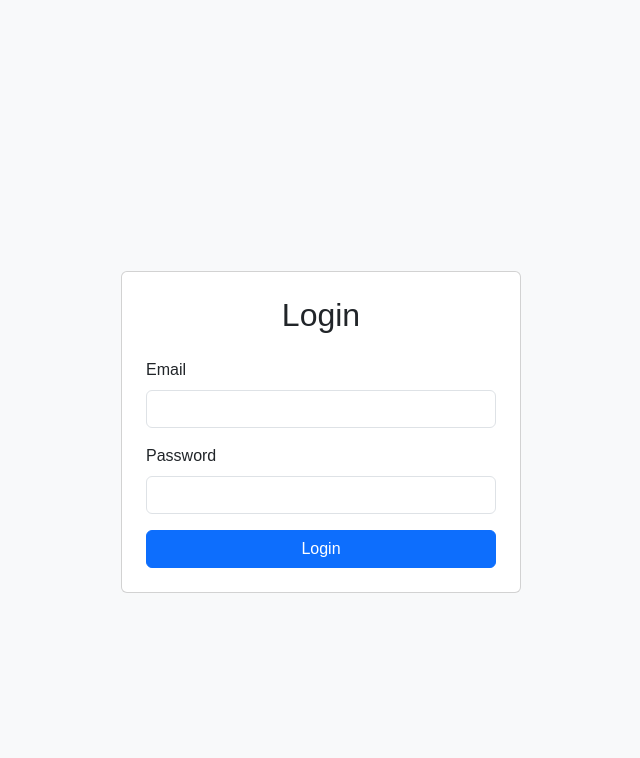
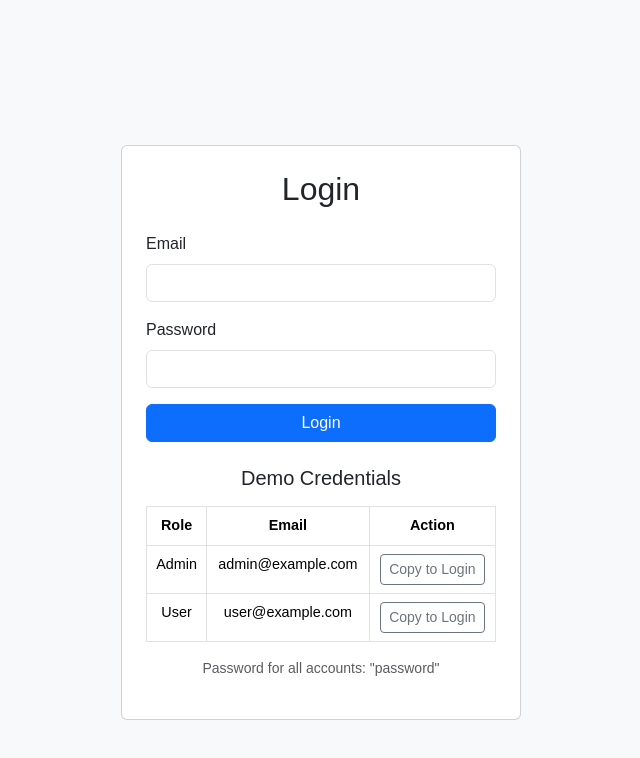
Before and after one commit to mritunjaysk/nextgen, a Vue app: page / in a window 1280 px wide. Shown: the top 758 px of the page, without its empty margins (319-959 px from the left). Built offline with nearby package versions, Linux system fonts and the light colour scheme.

Commit message:
style changes

```diff
--- a/src/components/Login.vue
+++ b/src/components/Login.vue
@@ -15,6 +15,41 @@
       </form>
       <p v-if="errorMessage" class="text-danger mt-3">{{ errorMessage }}</p>
       <p v-if="successMessage" class="text-success mt-3">{{ successMessage }}</p>
+
+      <!-- Credentials Table -->
+      <div class="mt-4">
+        <h5 class="text-center mb-3">Demo Credentials</h5>
+        <table class="table table-bordered">
+          <thead>
+            <tr>
+              <th>Role</th>
+              <th>Email</th>
+              <th>Action</th>
+            </tr>
+          </thead>
+          <tbody>
+            <tr>
+              <td>Admin</td>
+              <td>admin@example.com</td>
+              <td>
+                <button class="btn btn-sm btn-outline-secondary" @click="copyCredentials('admin@example.com')">
+                  Copy to Login
+                </button>
+              </td>
+            </tr>
+            <tr>
+              <td>User</td>
+              <td>user@example.com</td>
+              <td>
+                <button class="btn btn-sm btn-outline-secondary" @click="copyCredentials('user@example.com')">
+                  Copy to Login
+                </button>
+              </td>
+            </tr>
+          </tbody>
+        </table>
+        <p class="text-muted small text-center">Password for all accounts: "password"</p>
+      </div>
     </div>
   </div>
 </template>
@@ -60,12 +95,25 @@ export default {
       }
     };
 
+    const copyCredentials = (emailValue) => {
+      email.value = emailValue;
+      password.value = 'password';
+      successMessage.value = 'Credentials copied! Logging in automatically...';
+      errorMessage.value = '';
+
+      // Automatically trigger login after a short delay
+      setTimeout(() => {
+        handleLogin();
+      }, 200);
+    };
+
     return {
       email,
       password,
       errorMessage,
       successMessage,
       handleLogin,
+      copyCredentials,
     };
   },
 };
@@ -79,4 +127,9 @@ export default {
     display: none !important;
     visibility: hidden !important;
 }
+
+/* Added styles for credentials table */
+.table {
+  font-size: 0.9rem;
+}
 </style>
--- a/src/components/Menu.vue
+++ b/src/components/Menu.vue
@@ -1,8 +1,8 @@
 <template>
   <div v-if="!isLoginPage" class="left-menu">
     <router-link to="/home" active-class="active">Home</router-link>
-    <router-link v-if="isAdmin" to="/admin" active-class="active">Admin</router-link>
     <router-link v-if="isAdmin" to="/recipes" active-class="active">Recipes</router-link>
+    <router-link v-if="isAdmin" to="/admin" active-class="active">Users</router-link>
     <router-link v-if="isLoggedIn" to="/" @click.native="handleLogout">Logout</router-link>
   </div>
 </template>
```
